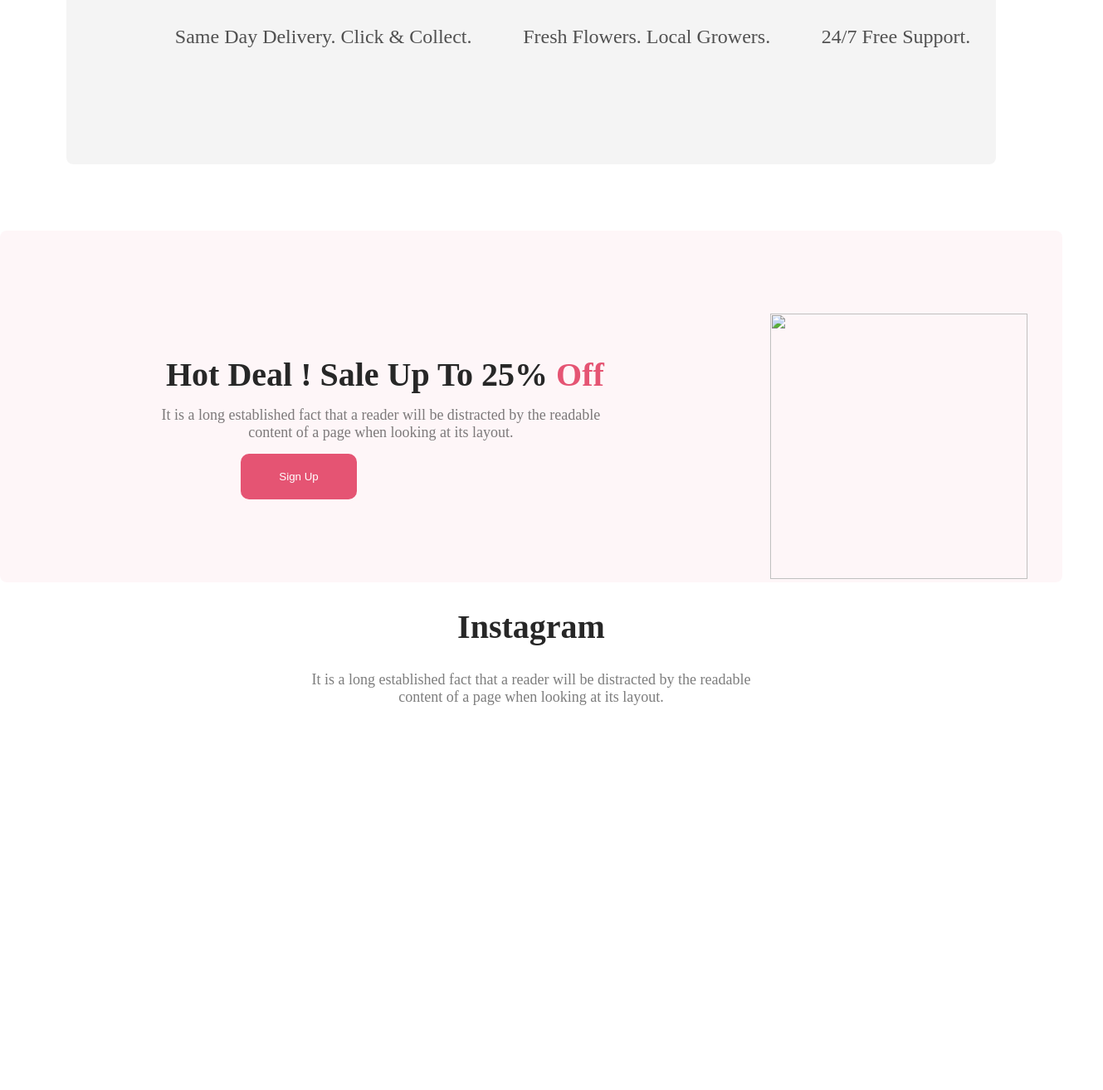
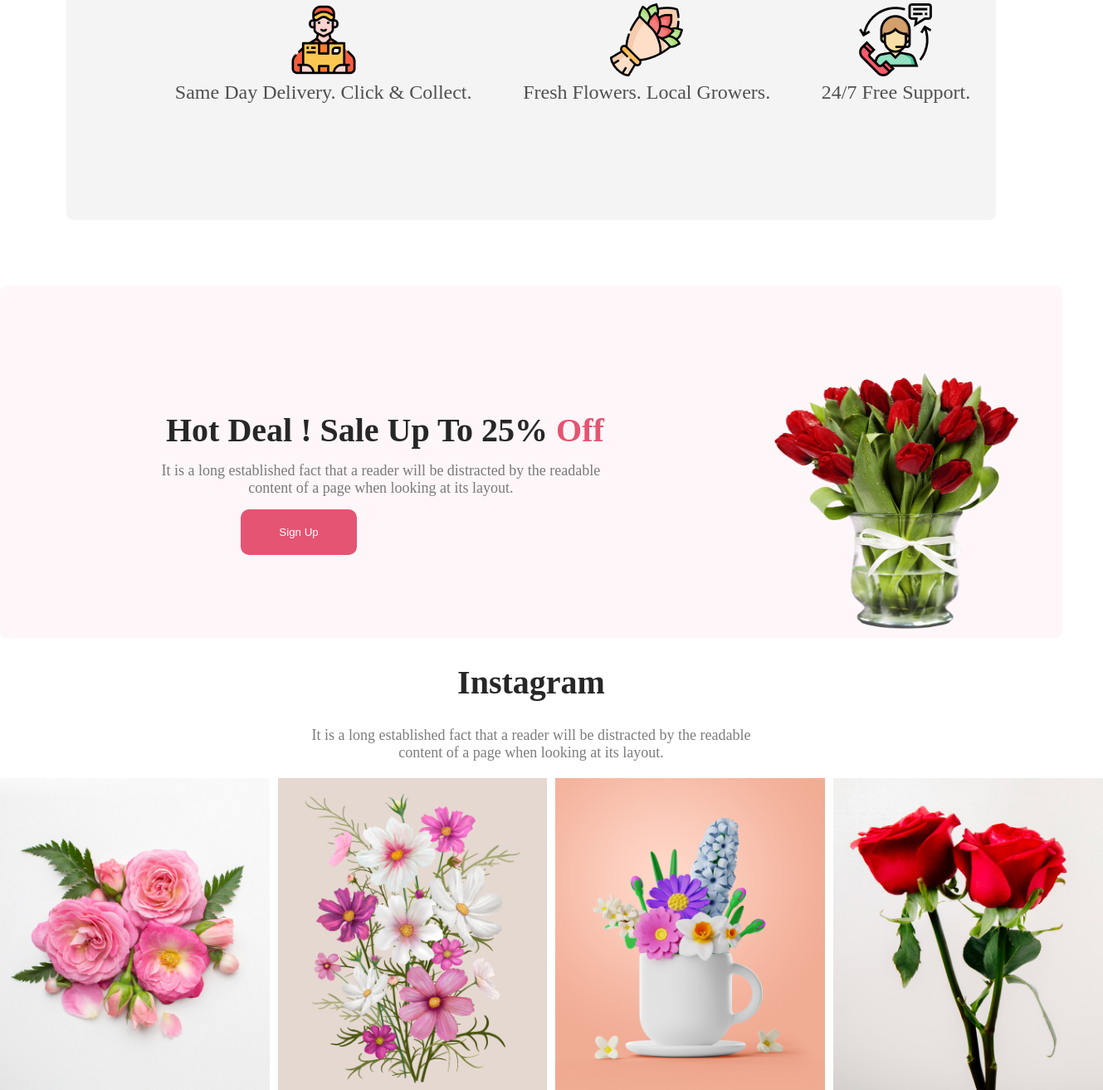
Before and after one commit to toaha77/assign-milestone, a plain HTML site: page index.html in a window 1280 px wide. Shown: the part 1636-2950 px from the top of the page at 83% size, 1329 px wide, since content can reach past the window. Before the commit the page ends 2883 px from the top, so only its background shows below. Drawn offline with Linux system fonts and the light colour scheme.

Commit message:
four image added

```diff
--- a/index.html
+++ b/index.html
@@ -49,15 +49,15 @@
          <section>
             <div class="optional">
             <div class="img-section">
-                <img src="flower Asset/group57.png" alt="">
+                <img src="flowerasset/group57.png" alt="">
                 <p>Same Day Delivery. Click & Collect.</p>
             </div>
             <div class="img-section-two">
-                <img src="flower Asset/group58.png" alt="">
+                <img src="flowerasset/group58.png" alt="">
                 <p>Fresh Flowers. Local Growers.</p>
             </div>
             <div class="img-section-three">
-                <img src="flower Asset/gruop59.png" alt="">
+                <img src="flowerasset/gruop59.png" alt="">
                 <p>24/7 Free Support.</p>
             </div>
         </div>
@@ -70,7 +70,7 @@
                 <button class="btn">Sign Up</button>
             </div>
             <div>
-                <img id="img" src="flower Asset/pngwing 8.png" alt="">
+                <img id="img" src="flowerasset/pngwing8.png" alt="">
             </div>
         </div>
          </section>
@@ -81,10 +81,10 @@
                 <p class="text-two">It is a long established fact that a reader will be distracted by the readable <br> content of a page when looking at its layout.</p>
             </div>
             <div class="rectangle-image">
-                <img src="flower Asset/flower 01.png" alt="">
-                <img src="flower Asset/rectangle 4.png" alt="">
-                <img src="flower Asset/rectangle 5.png" alt="">
-                <img src="flower Asset/rectangle 6.png" alt="">
+                <img src="flowerasset/flower01.png" alt="">
+                <img src="flowerasset/rectangle4.png" alt="">
+                <img src="flowerasset/rectangle5.png" alt="">
+                <img src="flowerasset/rectangle6.png" alt="">
             </div>
         </div>
          </section>
```
